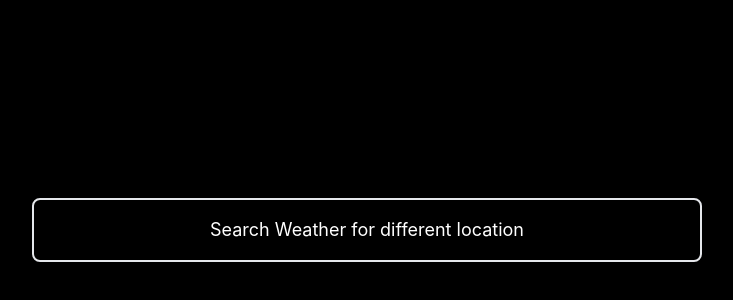
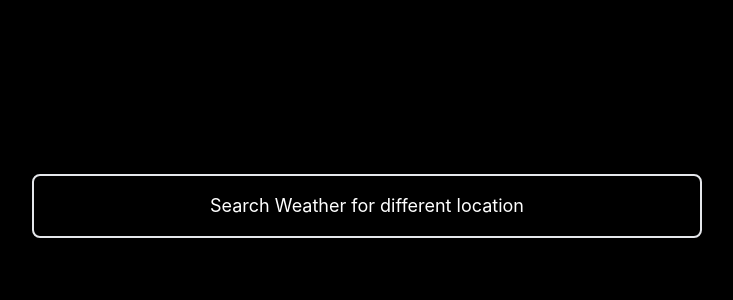
Before and after one commit to abhinavmaharana/nextjs-weather-app, a Next.js app: page / in a window 1280 px wide. Shown: the part 194-494 px from the top of the page, without its empty margins (273-1006 px from the left). Built offline with nearby package versions, Linux system fonts and the light colour scheme.

Commit message:
🐛 Fix search bar css

```diff
--- a/components/SearchBox.jsx
+++ b/components/SearchBox.jsx
@@ -2,7 +2,7 @@ import React from 'react'
 
 const styles = {
     search: `relative`,
-    inputBox:`text-center mt-12 md:border-2 py-4 w-[670px] rounded-lg md:shadow-sm placeholder:text-center bg-transparent outline-none text-lg text-[#707070] placeholder-white`,
+    inputBox:`text-center md:border-2 py-4 w-[670px] rounded-lg md:shadow-sm placeholder:text-center bg-transparent outline-none text-lg text-[#707070] placeholder-white`,
 }
 
 export default function SearchBox() {
```
